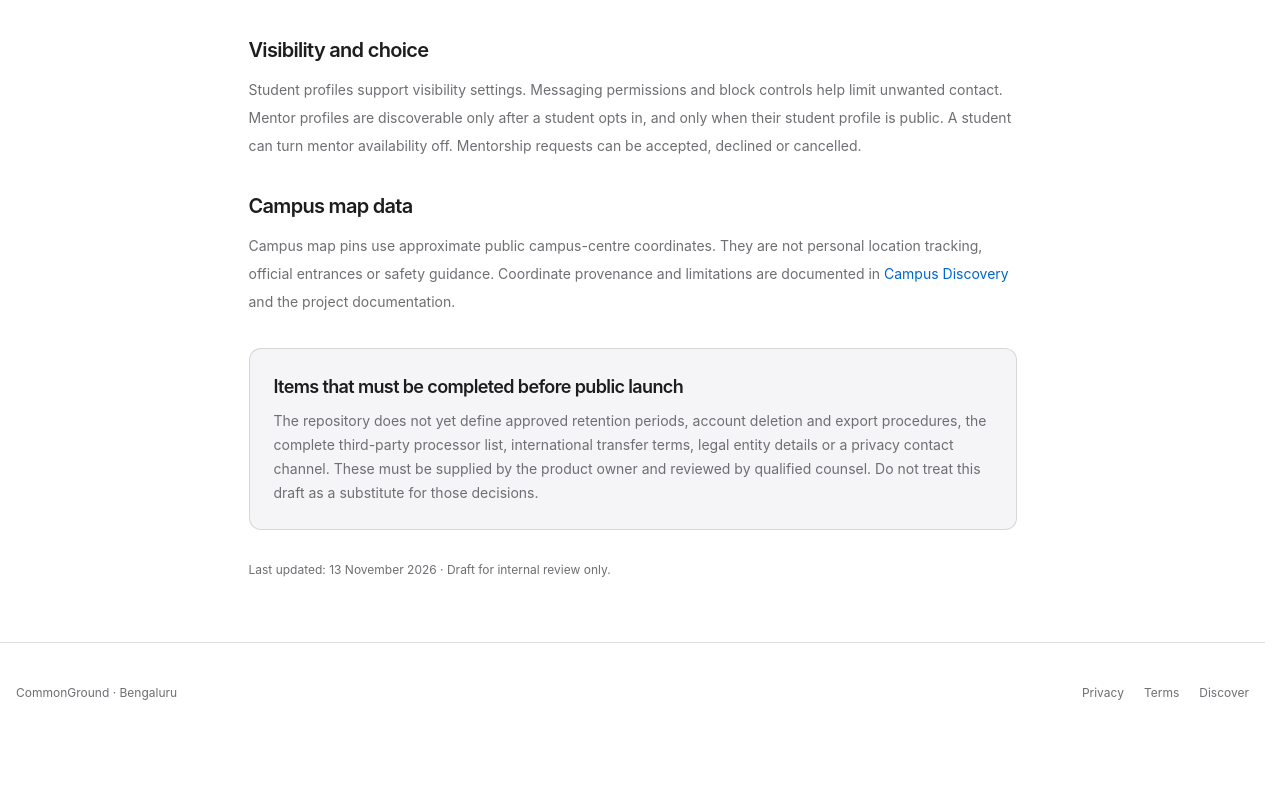
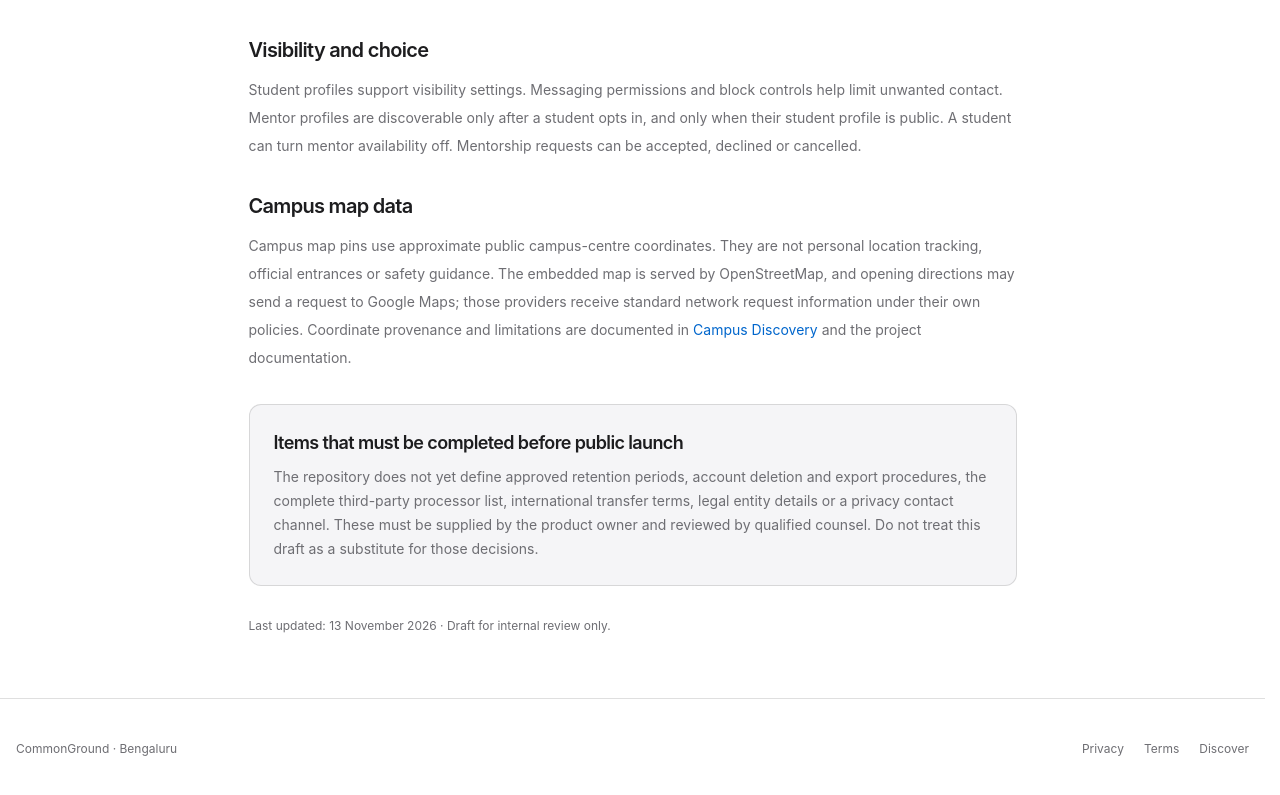
Before and after one commit to KobraKob/common-ground, a Next.js app in the folder frontend/: page /privacy in a window 1280 px wide. Shown: the part 837-1632 px from the top of the page. Before the commit the page ends 1580 px from the top, so only its background shows below. Built offline with nearby package versions, Linux system fonts and the light colour scheme; no server answers.

Commit message:
Disclose external map provider requests in privacy draft

```diff
--- a/frontend/src/app/privacy/page.tsx
+++ b/frontend/src/app/privacy/page.tsx
@@ -11,7 +11,7 @@ export default function PrivacyPage() {
     <section className="cg-surface p-6"><h2 className="text-lg font-semibold">Information the product uses</h2><ul className="mt-4 list-disc space-y-2 pl-5 text-sm leading-6 cg-muted"><li>Account details such as email address and authentication identifiers.</li><li>Student profile details such as display name, handle, institution, course, skills, interests, profile visibility and verification stage.</li><li>Content students create, including posts, comments, projects, community descriptions and event listings.</li><li>Messages and attachments needed to provide the messaging service.</li><li>Community memberships, project join requests, task assignments, event RSVPs and organizer-confirmed attendance.</li><li>Mentorship preferences and requests when a student chooses to use the opt-in mentorship feature.</li><li>Operational data used to protect and maintain the service, including request timing and error information.</li></ul></section>
     <section className="space-y-3"><h2 className="text-xl font-semibold">How product analytics work</h2><p className="text-sm leading-7 cg-muted">The current analytics endpoint accepts authenticated, allowlisted event names and coarse product surfaces. Its payload does not accept free-form search terms, message text or private content. The Campus Intelligence dashboard is restricted to moderators and administrators and shows aggregated counts rather than individual student activity.</p></section>
     <section className="space-y-3"><h2 className="text-xl font-semibold">Visibility and choice</h2><p className="text-sm leading-7 cg-muted">Student profiles support visibility settings. Messaging permissions and block controls help limit unwanted contact. Mentor profiles are discoverable only after a student opts in, and only when their student profile is public. A student can turn mentor availability off. Mentorship requests can be accepted, declined or cancelled.</p></section>
-    <section className="space-y-3"><h2 className="text-xl font-semibold">Campus map data</h2><p className="text-sm leading-7 cg-muted">Campus map pins use approximate public campus-centre coordinates. They are not personal location tracking, official entrances or safety guidance. Coordinate provenance and limitations are documented in <Link href="/discover" className="cg-link">Campus Discovery</Link> and the project documentation.</p></section>
+    <section className="space-y-3"><h2 className="text-xl font-semibold">Campus map data</h2><p className="text-sm leading-7 cg-muted">Campus map pins use approximate public campus-centre coordinates. They are not personal location tracking, official entrances or safety guidance. The embedded map is served by OpenStreetMap, and opening directions may send a request to Google Maps; those providers receive standard network request information under their own policies. Coordinate provenance and limitations are documented in <Link href="/discover" className="cg-link">Campus Discovery</Link> and the project documentation.</p></section>
     <section className="cg-surface p-6"><h2 className="text-lg font-semibold">Items that must be completed before public launch</h2><p className="mt-2 text-sm leading-6 cg-muted">The repository does not yet define approved retention periods, account deletion and export procedures, the complete third-party processor list, international transfer terms, legal entity details or a privacy contact channel. These must be supplied by the product owner and reviewed by qualified counsel. Do not treat this draft as a substitute for those decisions.</p></section>
     <p className="text-xs cg-muted">Last updated: 13 November 2026 · Draft for internal review only.</p>
   </article>;
```
